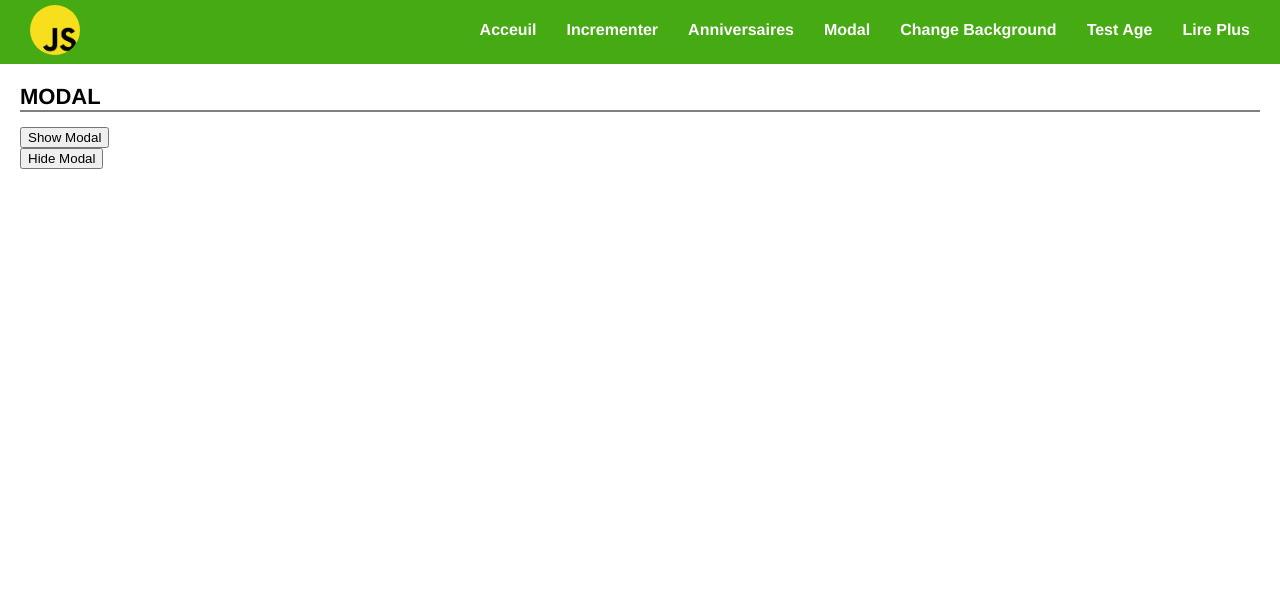
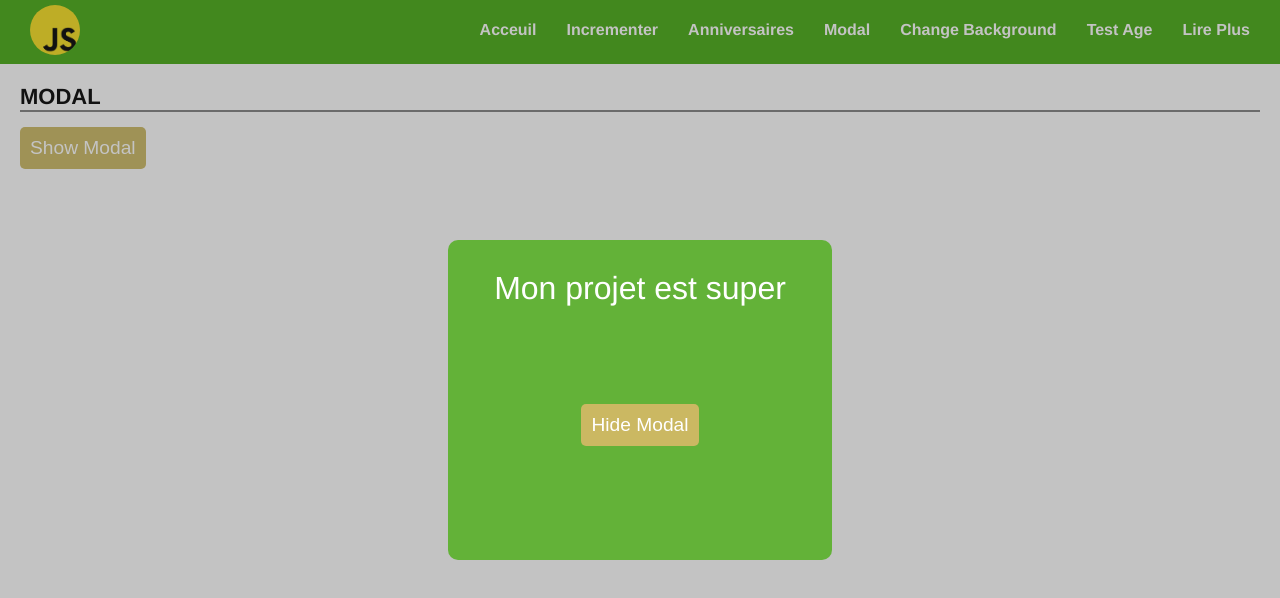
Before and after one commit to alexissengangabo07/gda-js-exercise-2, a plain HTML site: page modal/index.html in a window 1280 px wide. Drawn offline with Linux system fonts and the light colour scheme.

Commit message:
style: add style to the page

```diff
--- a/modal/index.html
+++ b/modal/index.html
@@ -37,8 +37,9 @@
             <h1 id="titre-page">MODAL</h1>
             <div id="content">
                 <button id="open">Show Modal</button>
+                <div id="hidelayer"></div>
                 <div id="mymodal">
-                    <span></span>
+                    <span>Mon projet est super</span>
                     <button id="close">Hide Modal</button>
                 </div>
             </div>
--- a/modal/style.css
+++ b/modal/style.css
@@ -129,3 +129,44 @@
     /*  ============== */
     /*  YOUR CSS  */
     /*  ==============*/
+
+        #content button {
+            padding: 10px;
+            background-color: rgb(203, 184, 98);
+            color: white;
+            border: 0px;
+            box-sizing: border-box;
+            border-radius: 5px;
+            font-size: larger;
+            cursor: pointer;
+        }
+        #content #close {
+            margin: 30% auto;
+        }
+        #content #mymodal {
+            position: absolute;
+            display: block;
+            top: 30vh;
+            left: 35vw;
+            width: 30vw;
+            height: 40vh;
+            background-color: rgb(99, 178, 56);
+            color: white;
+            text-align: center;
+            padding: 30px;
+            border-radius: 10px;
+        }
+        #content span {
+            display: block;
+            text-align: center;
+            font-size: xx-large;
+        }
+
+        #hidelayer {
+            position: fixed;
+            top: 0%;
+            left: 0px;
+            bottom: 0px;
+            right: 0px;
+            background-color: rgba(56, 56, 57, 0.3);
+        }
```
